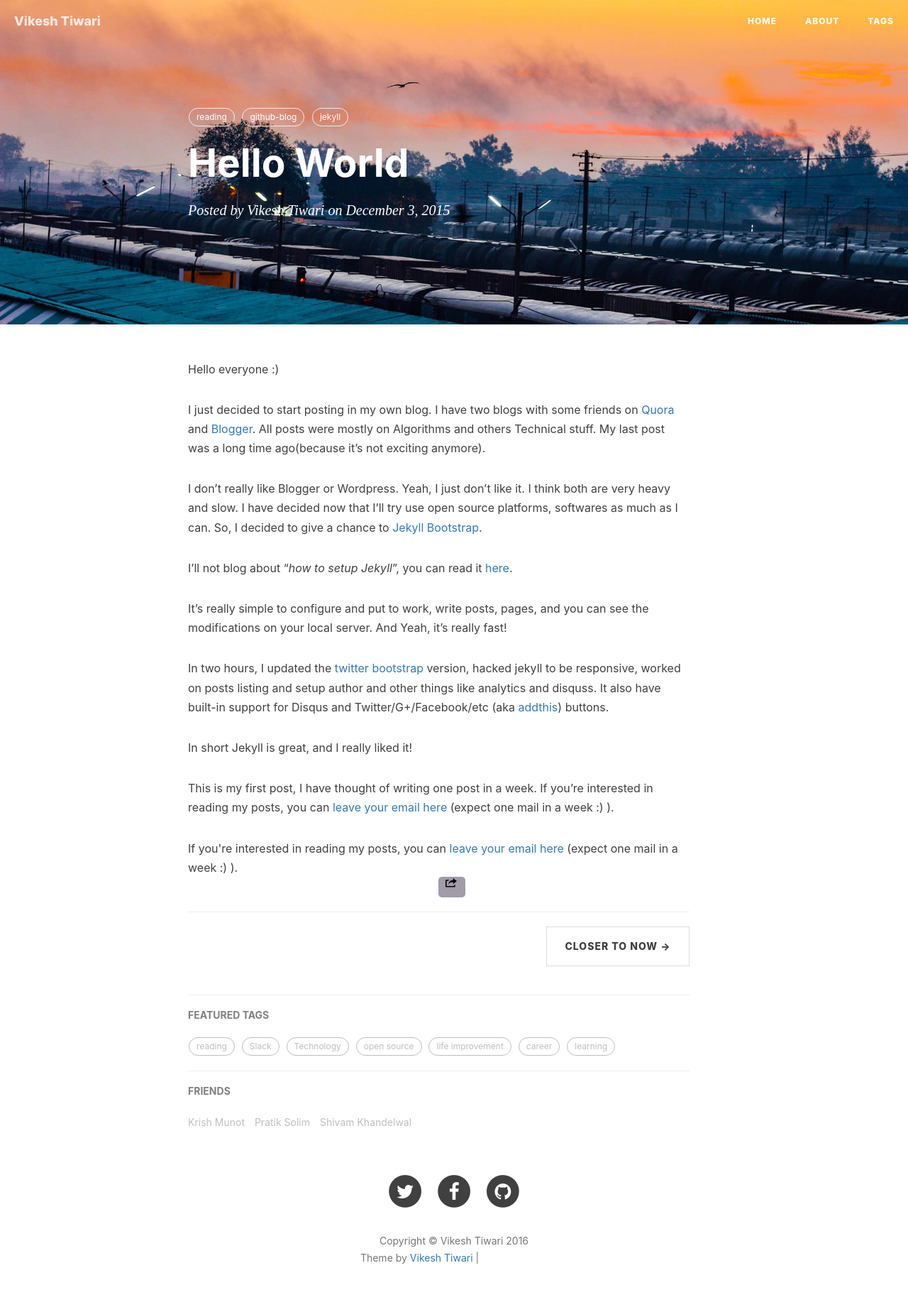
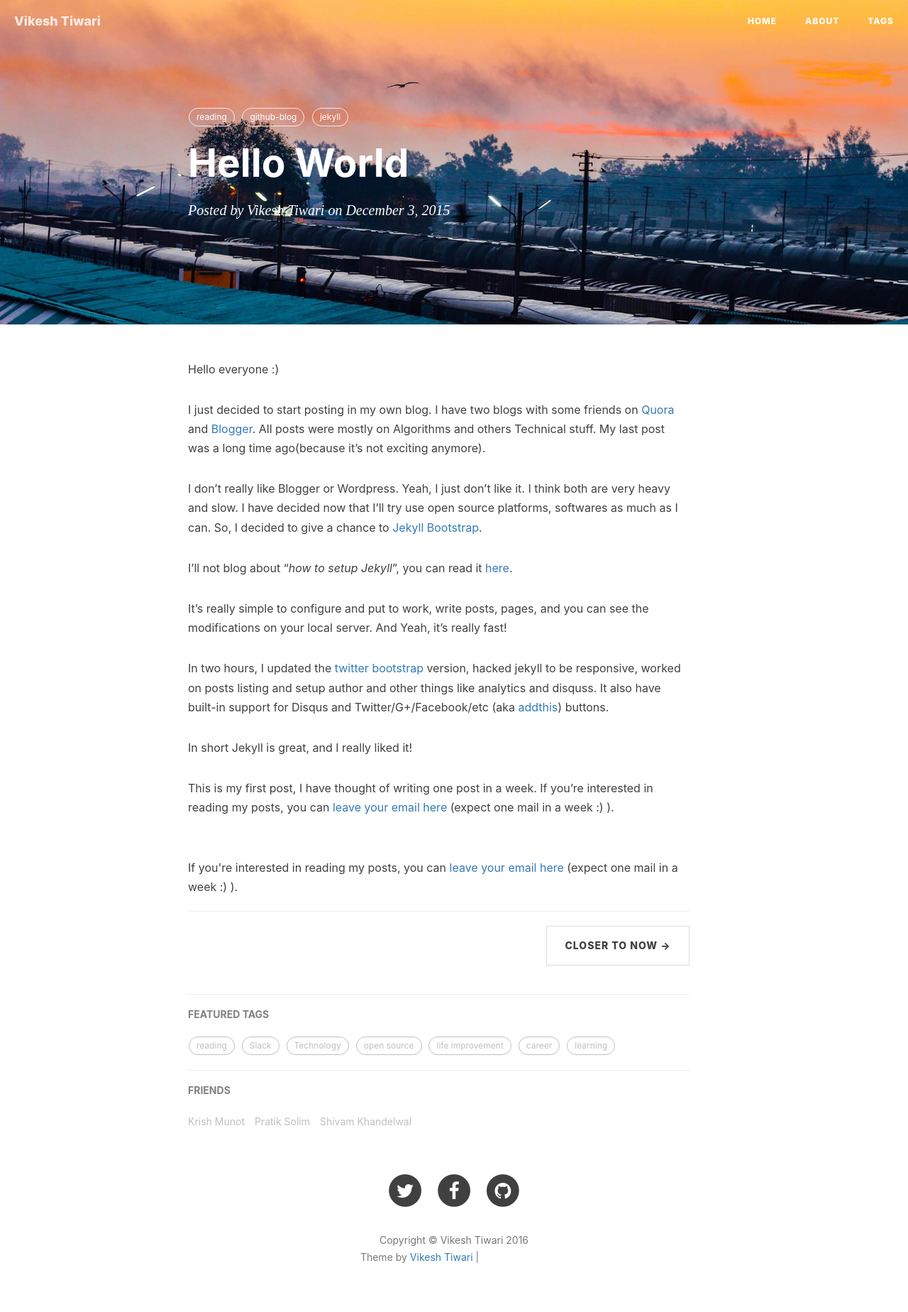
Before and after one commit to nish-d/vicky002.github.io, a Jekyll site: the page built from _posts/2015-12-03-hello-world.md, in a window 1280 px wide. Shown: the whole page at 71% size. Built offline with Jekyll 4.4.1, drawn with Linux system fonts in a browser that asks for light colours; nearby versions of some CDN libraries; some web fonts are replaced; comment, search, counter and statistics services are not loaded; grey boxes are pictures that could not be loaded.

Commit message:
share button fix

```diff
--- a/_layouts/post.html
+++ b/_layouts/post.html
@@ -48,18 +48,17 @@
 
                 <style>
                     share-button {
-                        top: 50%;
-                        left: 50%;
+                        position: inherit;
+                        top: 0px;
+                        left: 30%;
                         z-index: 2;
                         -webkit-transform: translate(-50%, -50%);
                         -moz-transform: translate(-50%, -50%);
                         transform: translate(-50%, -50%);
                     }
                 </style>
-
+                <br/>
                 If you're interested in reading my posts, you can <a href="http://eepurl.com/bIgxHz" target="_blank">leave your email here</a> (expect one mail in a week :) ).
-                <br/>
-                <share-button></share-button>
                 <br/>
                 <hr>
 
```
Also changed, not shown: _posts/2016-03-01-Competitive-Programming-or-Development-which-one-to-choose.md (+2 -0 lines).
